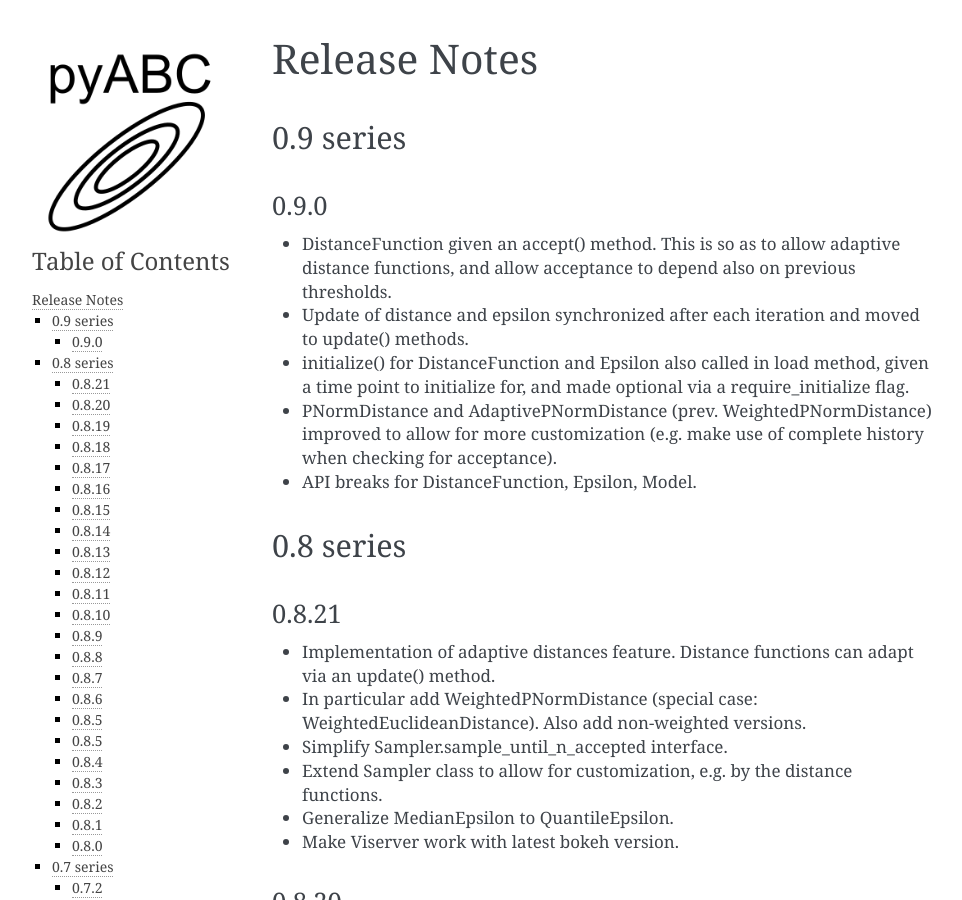
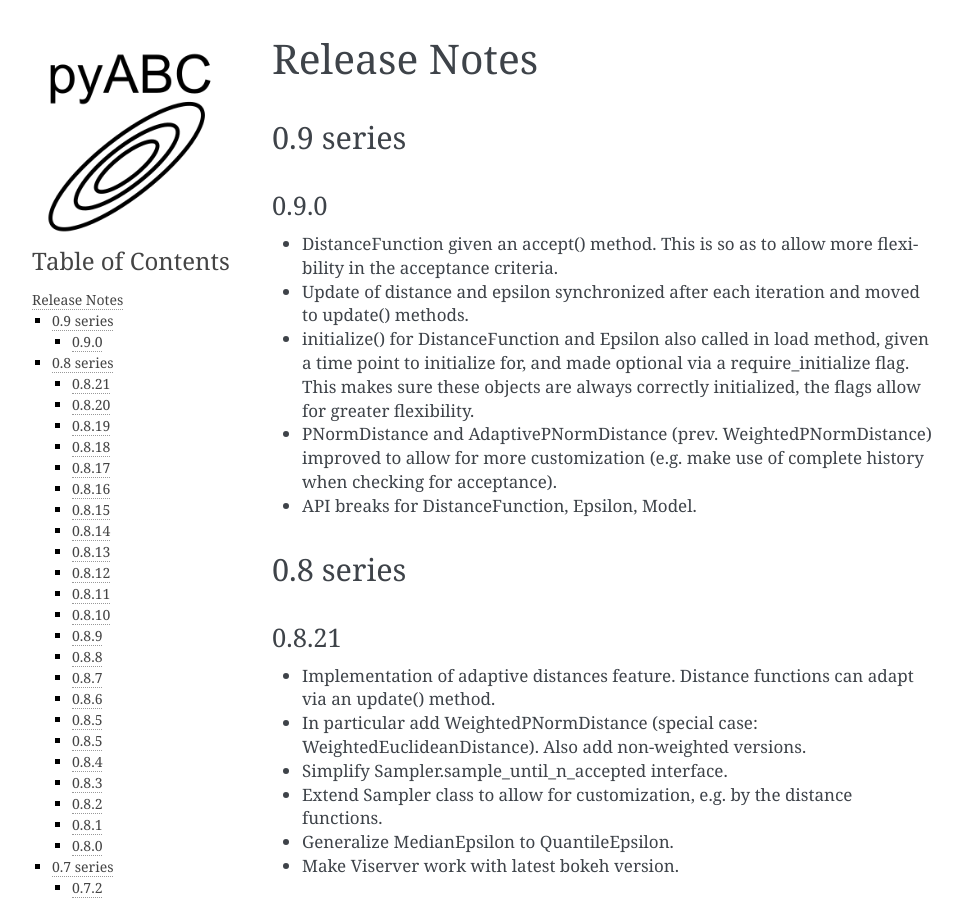
Before and after one commit to ICB-DCM/pyABC, a Sphinx documentation site: the page built from doc/releasenotes.rst, in a window 1280 px wide and 900 px high. Shown: the whole window, without its empty margins (148-1110 px from the left). Built offline with Sphinx 7.4.7, drawn with Linux system fonts in a browser that asks for light colours; pages that are not in the unit, such as notebooks, are missing from menus.

Commit message:
improve releasenotes

```diff
--- a/doc/releasenotes.rst
+++ b/doc/releasenotes.rst
@@ -9,14 +9,14 @@ Release Notes
 0.9.0
 -----
 
-* DistanceFunction given an accept() method. This is so as to allow adaptive
-  distance functions, and allow acceptance to depend also on previous
-  thresholds.
+* DistanceFunction given an accept() method. This is so as to allow more
+  flexibility in the acceptance criteria.
 * Update of distance and epsilon synchronized after each iteration and moved
   to update() methods.
 * initialize() for DistanceFunction and Epsilon also called in load method,
   given a time point to initialize for, and made optional via a
-  require_initialize flag.
+  require_initialize flag. This makes sure these objects are always correctly
+  initialized, the flags allow for greater flexibility.
 * PNormDistance and AdaptivePNormDistance (prev. WeightedPNormDistance)
   improved to allow for more customization (e.g. make use of complete history
   when checking for acceptance).
```
